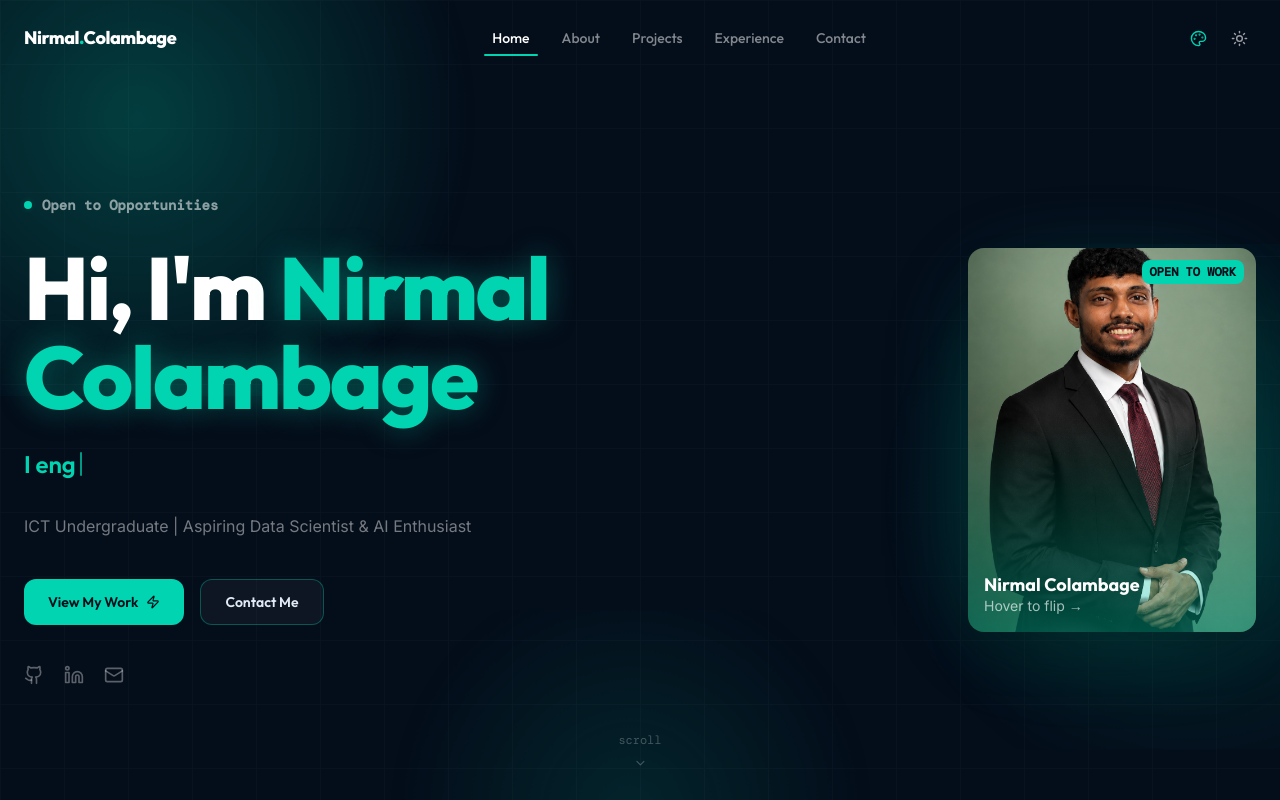
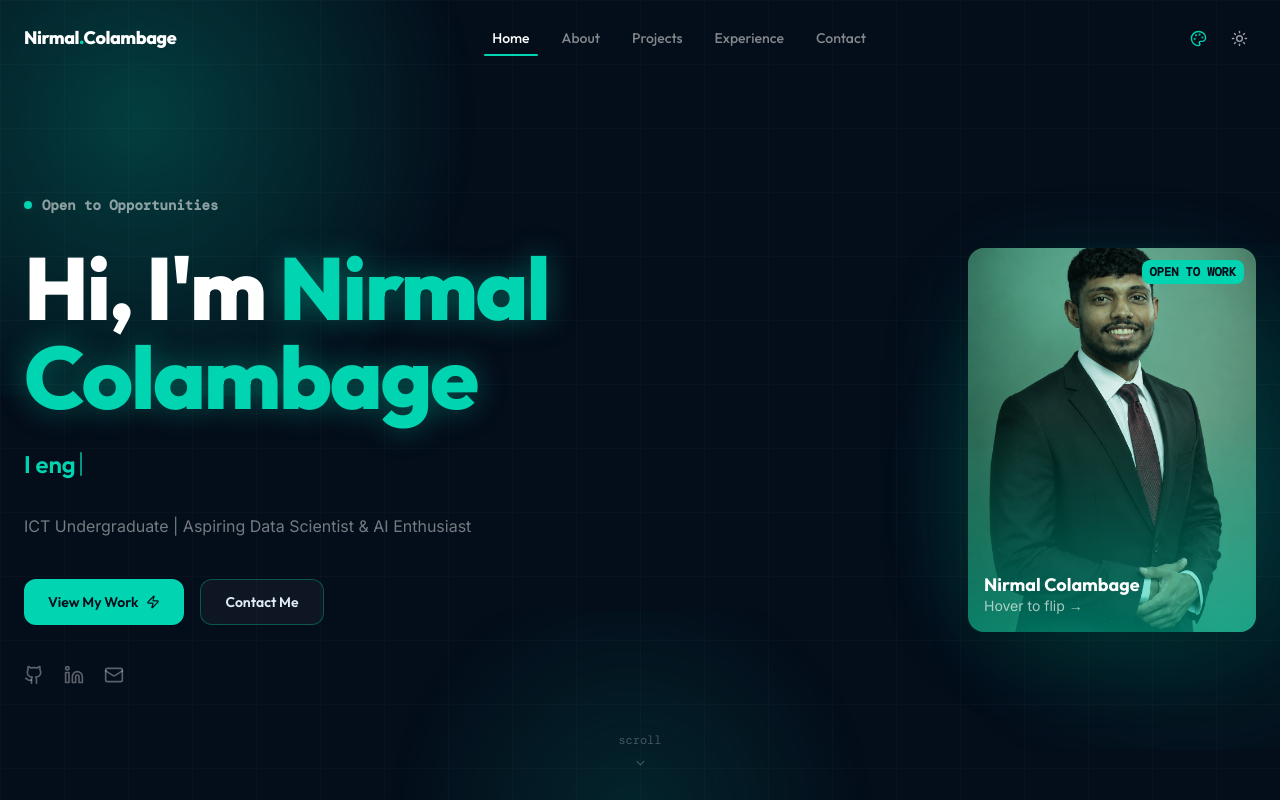
Before and after one commit to ravinducolambage-hue/portfolio-01, a React (Vite) app: page / in a window 1280 px wide. Shown: the top 800 px of the page. Built offline with nearby package versions, Linux system fonts and the light colour scheme; grey boxes are pictures that could not be loaded; a web font is replaced by a local one.

Commit message:
modified the profile image

```diff
--- a/src/app/App.tsx
+++ b/src/app/App.tsx
@@ -513,17 +513,21 @@ function FlipCard({
         {/* Front */}
         <div
           className="absolute inset-0 rounded-2xl overflow-hidden shadow-2xl"
-          style={{ backfaceVisibility: "hidden" }}
+          style={{
+            backfaceVisibility: "hidden",
+            background: `linear-gradient(135deg, ${accentHex}55 0%, ${accentHex}22 60%, ${accentHex}44 100%)`,
+          }}
         >
           <img
-            src="profile_p.png"
+            src={`${import.meta.env.BASE_URL}profile_p.png`}
             alt="Nirmal Colambage — Aspiring Data Scientist"
-            className="w-full h-full object-cover"
+            className="w-full h-full object-cover mix-blend-luminosity"
+            style={{ opacity: 0.92 }}
           />
           <div
             className="absolute inset-0"
             style={{
-              background: `linear-gradient(to top, ${accentHex}60 0%, transparent 55%)`,
+              background: `linear-gradient(to top, ${accentHex}80 0%, ${accentHex}10 55%, transparent 100%)`,
             }}
           />
           <div className="absolute bottom-4 left-4 right-4">
```
